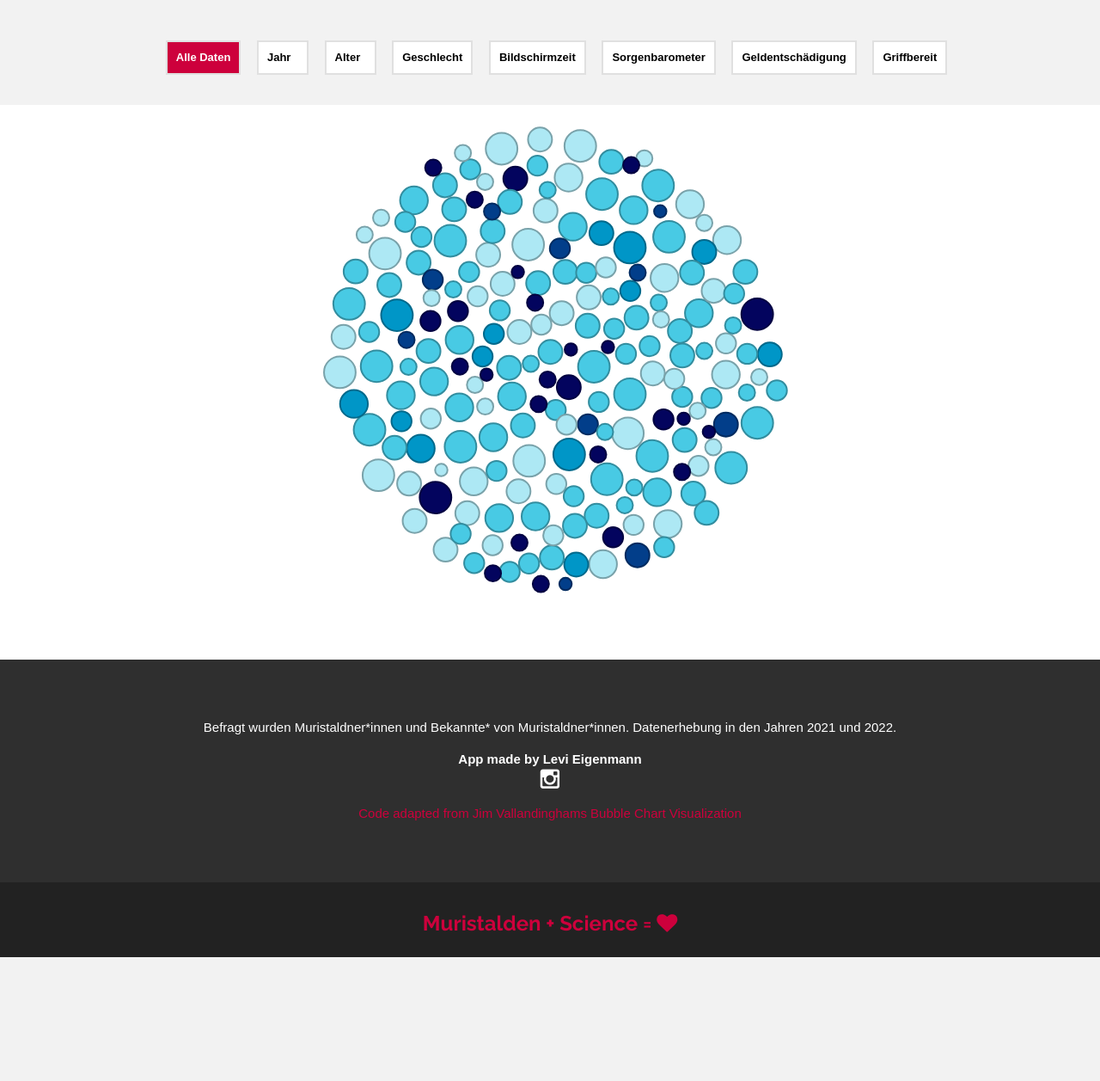
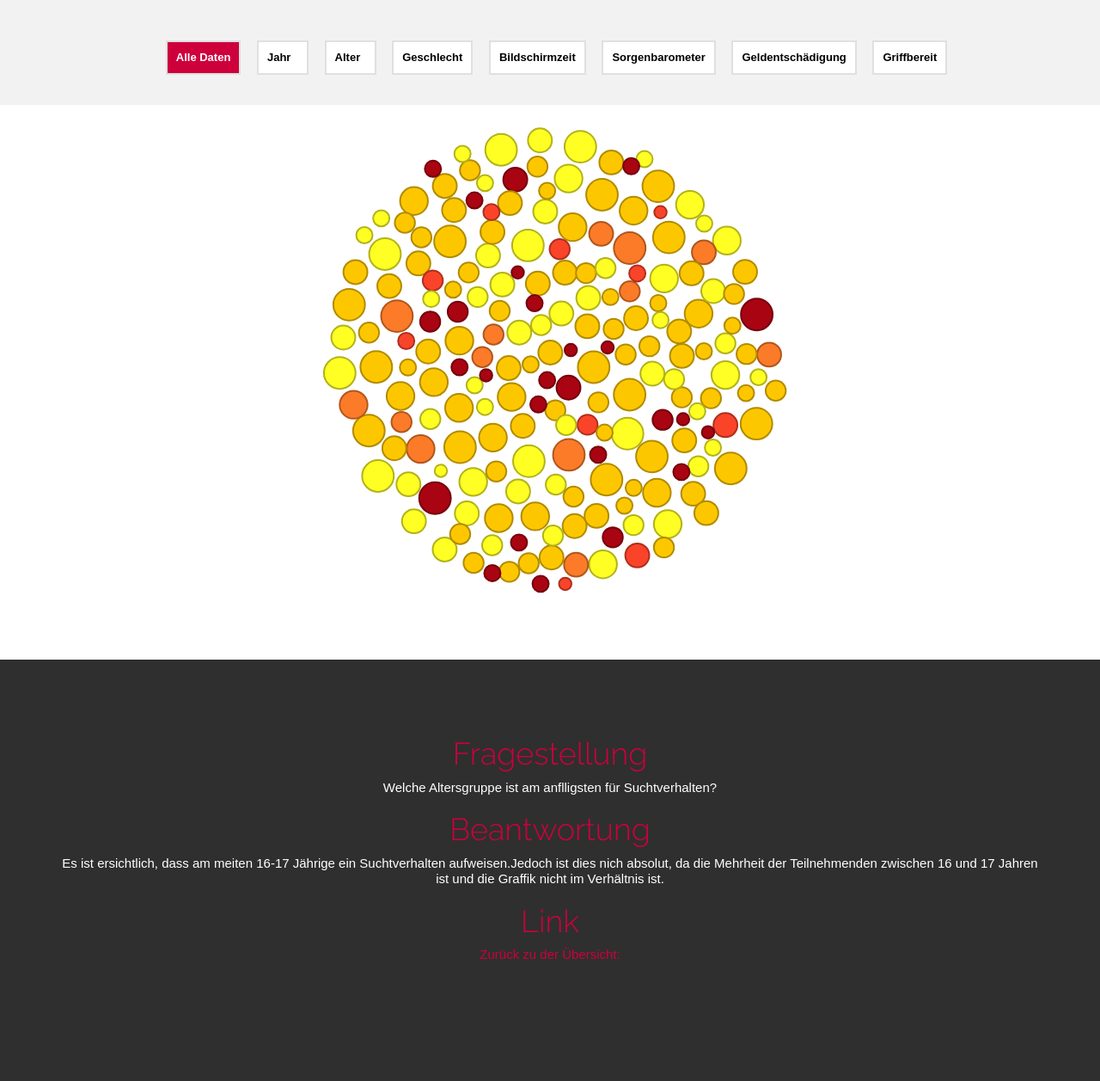
Before and after one commit to levi-bubbles/bubbles, a plain HTML site: page index.html in a window 1280 px wide. Shown: the part 147-1404 px from the top of the page at 86% size. Before the commit the page ends 1260 px from the top, so only its background shows below. Drawn offline with Linux system fonts and the light colour scheme; animation ran at ten frames a second.

Commit message:
Add files via upload

```diff
--- a/assets/js_bm/bubble_chart.js
+++ b/assets/js_bm/bubble_chart.js
@@ -214,27 +214,27 @@ var agecatCenters = { // Center locations of the bubbles.
 
 
   var sleepCenters = { // Center locations of the bubbles.
-    '1': { x: 220, y: height / 2  },
-    '2': { x: 420, y: height / 2  },
-    '3': { x: 600, y: height / 2  },
-    '4': { x: 770, y: height / 2  }
+    '4': { x: 220, y: height / 2  },
+    '3': { x: 420, y: height / 2  },
+    '2': { x: 600, y: height / 2  },
+    '1': { x: 770, y: height / 2  }
 
   };
 
   var sleepTitleX = {  // X locations of the year titles.
     '"Ich habe mein Handy beim Schlafen in Griffweite."': 500,
-    'Ja': 100,
-    'Eher ja': 350,
-    'Eher nein': 650,
-    'Nein': 900
+    'Nein': 100,
+    'Eher nein': 350,
+    'Eher ja': 580,
+    'Ja': 850,
   };
 
   var sleepTitleY = {  // Y locations of the year titles.
     '"Ich habe mein Handy beim Schlafen in Griffweite."': 35,
-    'Ja': 70,
+    'Nein': 70,
+    'Eher nein': 70,
     'Eher ja': 70,
-    'Eher nein': 70,
-    'Nein': 70
+    'Ja': 70
   };
 
 
@@ -850,7 +850,7 @@ function moveToAgecat(alpha) {
 
   var fillColor = d3.scale.ordinal()
     .domain(['1','2','3', '4','5','6'])
-    .range(['#F7CAD0', '#ADE8F4', '#48CAE4', '#0096C7','#023E8A','#03045E']);
+    .range(['#F7CAD0', '#FFFF24', '#FDC700', '#FC7B28','#FA442A','#A90412']);
 
   /* Tooltip-Funktion*/
   function showDetail(d) {
--- a/index.html
+++ b/index.html
@@ -64,7 +64,29 @@
 
    </div>
 
-	<!-- ========== FOOTER SECTION ========== -->
+
+    <!-- ========== FOOTER SECTION ========== -->
+<section id="contact" name="contact"></section>
+<div id="f">
+<div class="container">
+
+<div class="text_footer">
+
+<h1> Fragestellung</h1>
+Welche Altersgruppe ist am anflligsten für Suchtverhalten?
+
+<h1> Beantwortung</h1>
+Es ist ersichtlich, dass am meiten 16-17 Jährige ein Suchtverhalten aufweisen.Jedoch ist dies nich absolut, da die Mehrheit der Teilnehmenden zwischen 16 und 17 Jahren ist und die Graffik nicht im Verhältnis ist.
+
+
+<h1> Link</h1>
+<a href="https://sites.google.com/view/wissenschaftswoche-cmb-2022/start" target="_blank">Zurück zu der Übersicht:</a>
+
+</div>
+
+</div>
+</div><!-- /container -->
+<!-- ========== FOOTER SECTION ========== -->
 	<section id="contact" name="contact"></section>
 	<div id="f">
 		<div class="container">
@@ -83,7 +105,6 @@
 
 		</div>
       </div><!-- /container -->
-
     <!-- ========== CREDIT SECTION ========= -->
 
 	<div id="c">
```
